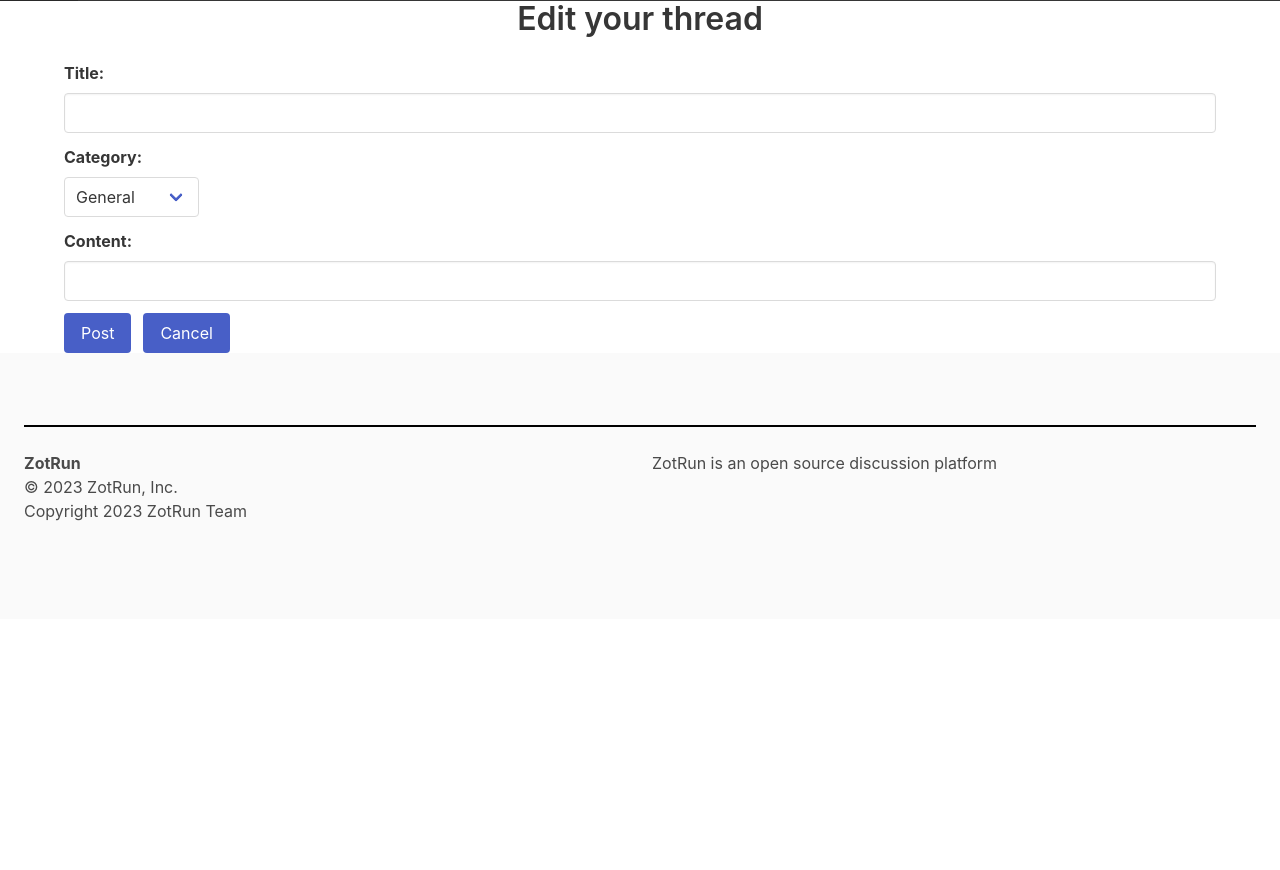
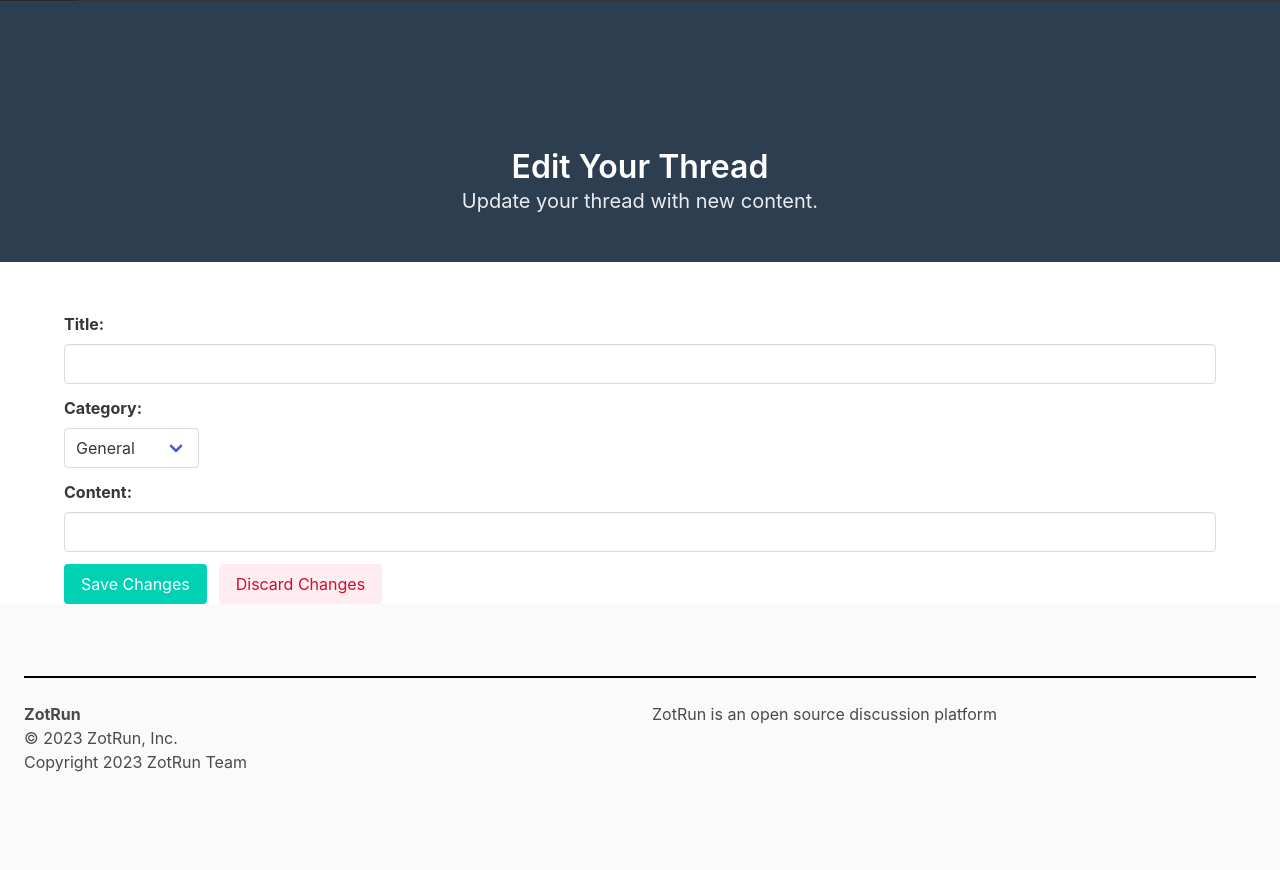
Before and after one commit to DPRO295/D, a Django app: page /edit_thread/1/ in a window 1280 px wide. Shown: the part 51-921 px from the top of the page. Before the commit the page ends 572 px from the top, so only its background shows below. Run offline with Django 4.2, Linux system fonts and the light colour scheme; the visitor is signed in with stand-in values (Sample User, id 1); data that the repository does not hold is empty; some libraries are stand-ins or nearby versions.

Commit message:
fix bug and edit_thread

```diff
--- a/djangoProject/CS295P_Project/templates/edit_thread.html
+++ b/djangoProject/CS295P_Project/templates/edit_thread.html
@@ -1,26 +1,23 @@
 {% extends 'auth_layout.html' %}
+{% load static %}
 {% block content %}
-{% load static %}
 
-<!DOCTYPE html>
-<html lang="en">
+<link rel="stylesheet" href="{% static 'css/post.css' %}">
 
-<head>
-    <meta charset="UTF-8">
-    <title>post_thread</title>
-    <script src="https://cdn.tiny.cloud/1/no-api-key/tinymce/5/tinymce.min.js" referrerpolicy="origin"></script>
-</head>
+<section class="hero is-primary">
+  <div class="hero-body">
+    <div class="container">
+      <h1 class="title has-text-centered">
+        Edit Your Thread
+      </h1>
+      <h2 class="subtitle has-text-centered">
+        Update your thread with new content.
+      </h2>
+    </div>
+  </div>
+</section>
 
-<body>
-<script>
-    tinymce.init({
-        selector: 'textarea#content',
-        plugins: 'link image code',
-        toolbar: 'undo redo | bold italic | alignleft aligncenter alignright | code',
-    });
-</script>
-<div class="container">
-    <h1 class="title has-text-centered">Edit your thread</h1>
+<div class="container edit-thread">
   <form method="post">
     {% csrf_token %}
     <div class="field">
@@ -44,25 +41,21 @@
       </div>
     </div>
     <div class="field">
-            <label class="label" for="content" >Content:</label>
+      <label class="label" for="content">Content:</label>
       <div class="control">
-{#          <textarea class="textarea" id="content" name="content" rows="5" required style="height: 200px;#}
-{#          font-size: 18px; padding: 10px; resize: none; border-radius: 5px;"></textarea>#}
+          {# <textarea class="textarea" id="content" name="content" rows="5"></textarea> #}
           <input class="input" type="content" id="content" name="content" value="{{ thread_data.content }}">
       </div>
     </div>
     <div class="field is-grouped">
       <div class="control">
-                <button class="button is-link" type="submit">Post</button>
+        <button class="button is-primary" type="submit">Save Changes</button>
       </div>
       <div class="control">
-                <button class="button is-link" type="submit">Cancel</button>
+        <button class="button is-danger is-light" type="reset">Discard Changes</button>
       </div>
     </div>
   </form>
+</div>
 
-</div>
-</body>
-
-</html>
 {% endblock %}
--- a/djangoProject/CS295P_Project/views/homepage.py
+++ b/djangoProject/CS295P_Project/views/homepage.py
@@ -7,6 +7,8 @@ from datetime import *
 from django.http import JsonResponse
 from django.shortcuts import get_object_or_404
 from django.views.decorators.csrf import csrf_exempt
+
+
 
 # Create your views here.
 def home(request):
@@ -56,8 +58,9 @@ def post_thread(request):
         # send login info
         user_obj = request.user.is_authenticated
         email = request.user.email
+        post_threads = PostThread.objects.all()
         return render(request, "post_thread.html", {"check_login": user_obj, "user_email": email,
-                                                    "username": request.user.username})
+                                                    "username": request.user.username, "post_threads": post_threads})
     # if it's a POST request
     email = request.user.email
     title = request.POST.get("title")
@@ -66,9 +69,6 @@ def post_thread(request):
     PostThread.objects.create(title=title, content=content, email=email, category=category)
     return redirect("/main_page/")
 
-def post_view(request):
-    post_threads = PostThread.objects.all()
-    return render(request, 'post_thread.html', {'post_threads': post_threads})
 
 def edit_thread(request, nid):
     if request.method == "GET":
--- a/djangoProject/djangoProject/urls.py
+++ b/djangoProject/djangoProject/urls.py
@@ -44,6 +44,6 @@ urlpatterns = [
     path("edit_thread/<int:nid>/", views.edit_thread),
     path("delete_post/", views.delete_post),
     path('change_like/<int:post_id>/<int:user_id>/<str:isliked>/', views.change_like, name='change_like'),
-    path('post/', views.post_view, name='post_view'),
+
 
 ]
```
Also changed, not shown: djangoProject/CS295P_Project/static/css/edit.css (added, +59 -0 lines). Lines whose indentation alone changed are shown as unchanged.
